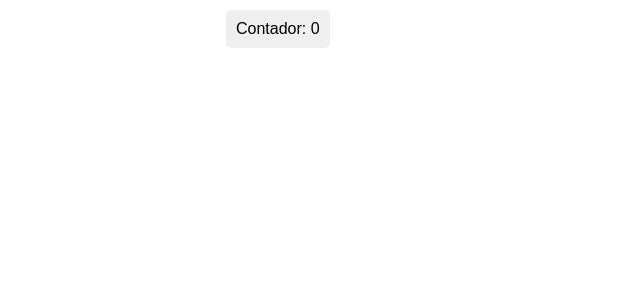
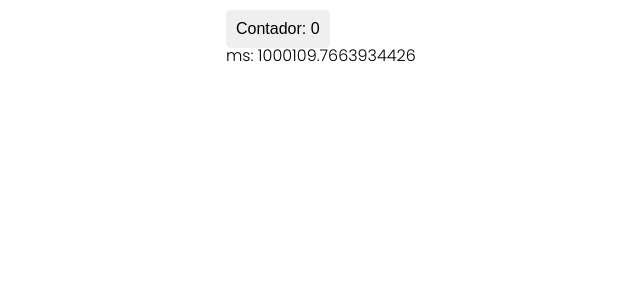
Before and after one commit to ptrktodev/ReactJS-Study, a React (Create React App) app: page / in a window 1280 px wide. Shown: the top 300 px of the page, without its empty margins (114-754 px from the left). Built offline with nearby package versions, Linux system fonts and the light colour scheme.

Commit message:
useMemo and useCallback

```diff
--- a/src/App.js
+++ b/src/App.js
@@ -16,25 +16,29 @@ const App = () => {
 
     // ==============================
 
+    function operLenta() {
+        let c;
+        for (let i = 0; i < 1000000; i++) {
+            c = i + i / 9028
+        }
+        return c
+    }
+
     const [cont , setCont] = React.useState(0)
-    const [msg , setMsg] = React.useState(null)
-    const TimeoutRef = React.useRef()
 
-    function contar() {
-        setCont(cont + 1)
-        setMsg(['Item adicionadoc'])
-        clearTimeout(TimeoutRef.current)
-        TimeoutRef.current = setTimeout(()=>{
-            setMsg(null)
-        }, 2500)
-        console.log(TimeoutRef.current)
-    }
+    //
+    const useMemo = React.useMemo(() => operLenta(), [])
+
+    //
+    const handleClick = React.useCallback(() => {
+        setCont((cont) => cont + 1)
+    }, [])
 
     return (
         <div className="App">
             <header className='App-header'>
-                {msg && <p>{cont} {msg} <b style={sucess}>com sucesso</b>.</p>}
-                <button style={styleButton} onClick={contar}>Contador: {cont} </button>
+                <button style={styleButton} onClick={handleClick}>Contador: {cont} </button>
+                <p>ms: {useMemo}</p>
             </header>
         </div>
     )
```
